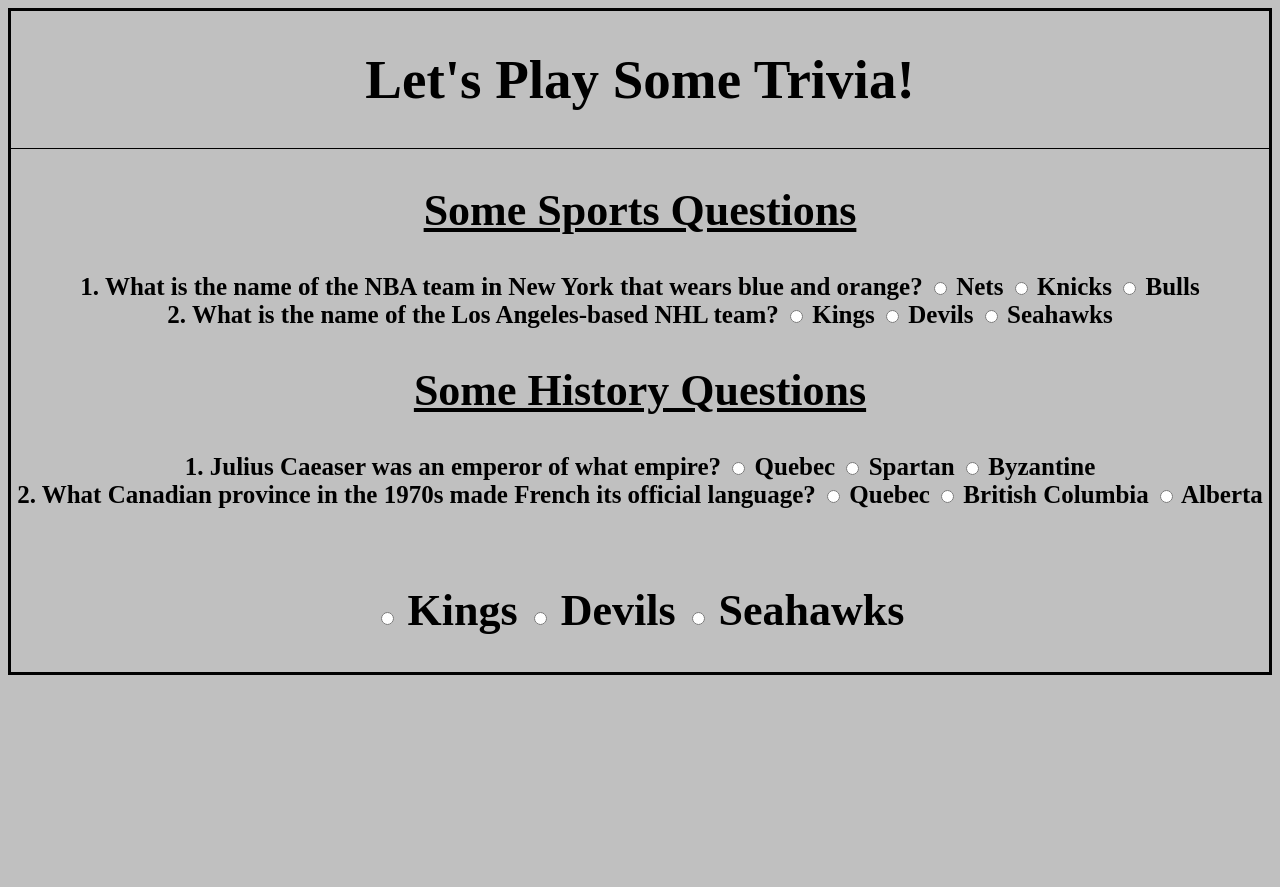
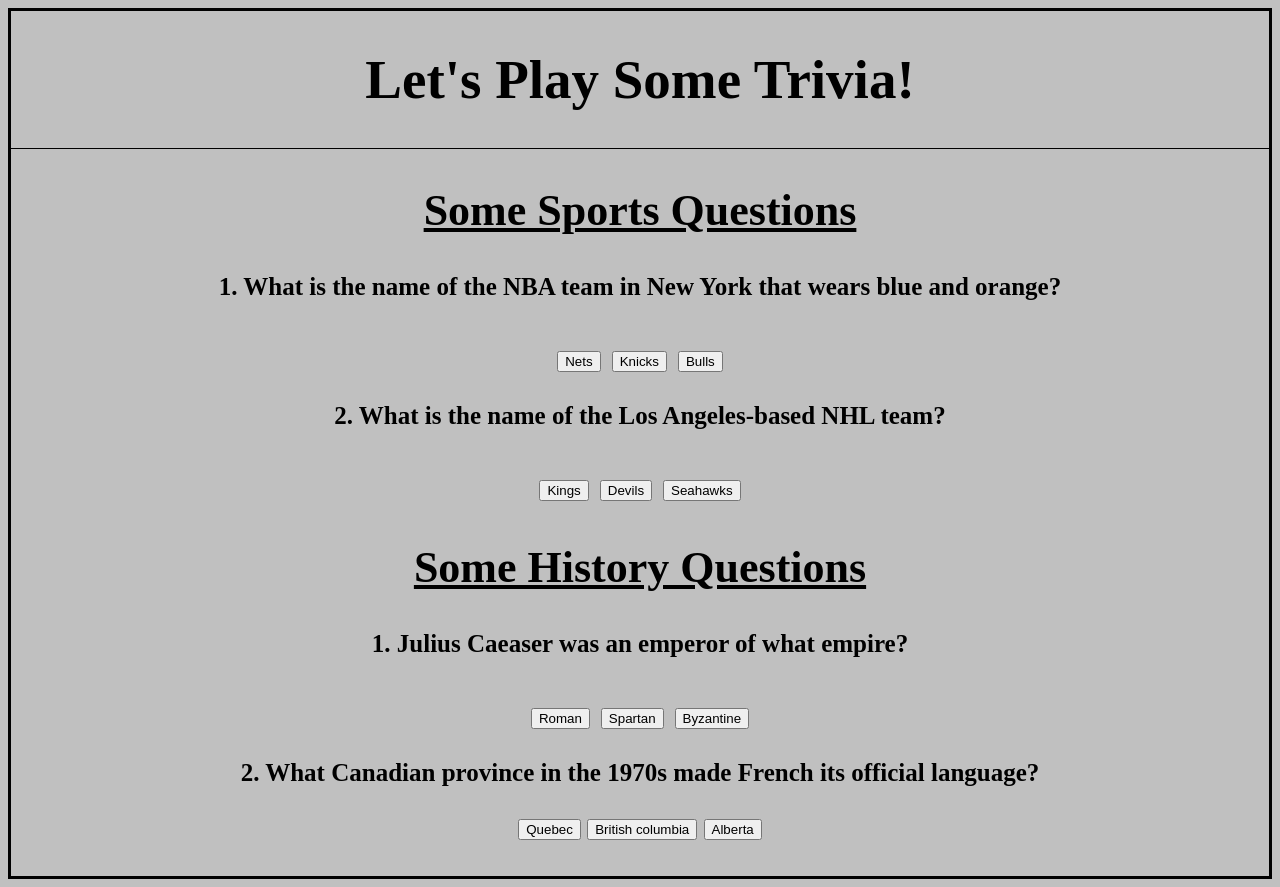
Before and after one commit to afm2105/afm2105_project1, a plain HTML site: page index.html in a window 1280 px wide. Before the commit the page ends 800 px from the top, so only its background shows below. Drawn offline with Linux system fonts and the light colour scheme.

Commit message:
altered how index.html will look

```diff
--- a/index.html
+++ b/index.html
@@ -9,11 +9,26 @@
 	</header>
 	<body>
 		<h2> <u>Some Sports Questions</u><h2>
-			<p> 1. What is the name of the NBA team in New York that wears blue and orange? <input type="radio" id="Nets" name="nba team" value="Nets"> Nets <input type="radio" id="Knicks" name="nba team" value="Knicks"> Knicks <input type="radio" id="Bulls" name="nba team" value="Bulls"> Bulls <br>
-					2. What is the name of the Los Angeles-based NHL team? <input type="radio" id="Kings" name="nhl team" value="Kings"> Kings <input type="radio" id="Devils" name="nhl team" value="Devils"> Devils <input type="radio" id="Seahawks" name="nhl team" value="Seahawks"> Seahawks </p>
+			<p> 1. What is the name of the NBA team in New York that wears blue and orange? </p>
+      <input type="button" id="Nets" name="nba team" value="Nets">
+      <input type="button" id="Knicks" name="nba team" value="Knicks">
+      <input type="button" id="Bulls" name="nba team" value="Bulls">
+      <br>
+			<p>2. What is the name of the Los Angeles-based NHL team?</p>
+      <input type="button" id="Kings" name="nhl team" value="Kings">
+      <input type="button" id="Devils" name="nhl team" value="Devils">
+      <input type="button" id="Seahawks" name="nhl team" value="Seahawks">
 		<h2> <u>Some History Questions</u><h2>
-			<p> 1. Julius Caeaser was an emperor of what empire? <input type="radio" id="Roman" name="historic empire" value="Roman"> Quebec <input type="radio" id="Spartan" name="historic empire" value="Spartan"> Spartan <input type="radio" id="Byzantine" name="historic empire" value="Byzantine"> Byzantine <br>
-				  2. What Canadian province in the 1970s made French its official language? <input type="radio" id="Quebec" name="canadian province" value="Quebec"> Quebec <input type="radio" id="radio3" name="canadian province" value="British columbia"> British Columbia <input type="radio" id="Alberta" name="canadian province" value="Alberta"> Alberta </p> <br><input type="radio" id="Kings" name="nhl team" value="Kings"> Kings <input type="radio" id="radio2" name="nhl team" value="Devils"> Devils <input type="radio" id="Seahawks" name="nhl team" value="Seahawks"> Seahawks </p>
+			<p> 1. Julius Caeaser was an emperor of what empire?</p>
+      <input type="button" id="Roman" name="historic empire" value="Roman">
+      <input type="button" id="Spartan" name="historic empire" value="Spartan">
+      <input type="button" id="Byzantine" name="historic empire" value="Byzantine">
+      <br>
+			<p> 2. What Canadian province in the 1970s made French its official language?<p>
+      <input type="button" id="Quebec" name="canadian province" value="Quebec">
+      <input type="button" id="radio3" name="canadian province" value="British columbia">
+      <input type="button" id="Alberta" name="canadian province" value="Alberta">
+      <br>
   <script src="script.js"></script>
   </body>
 </html>
```
